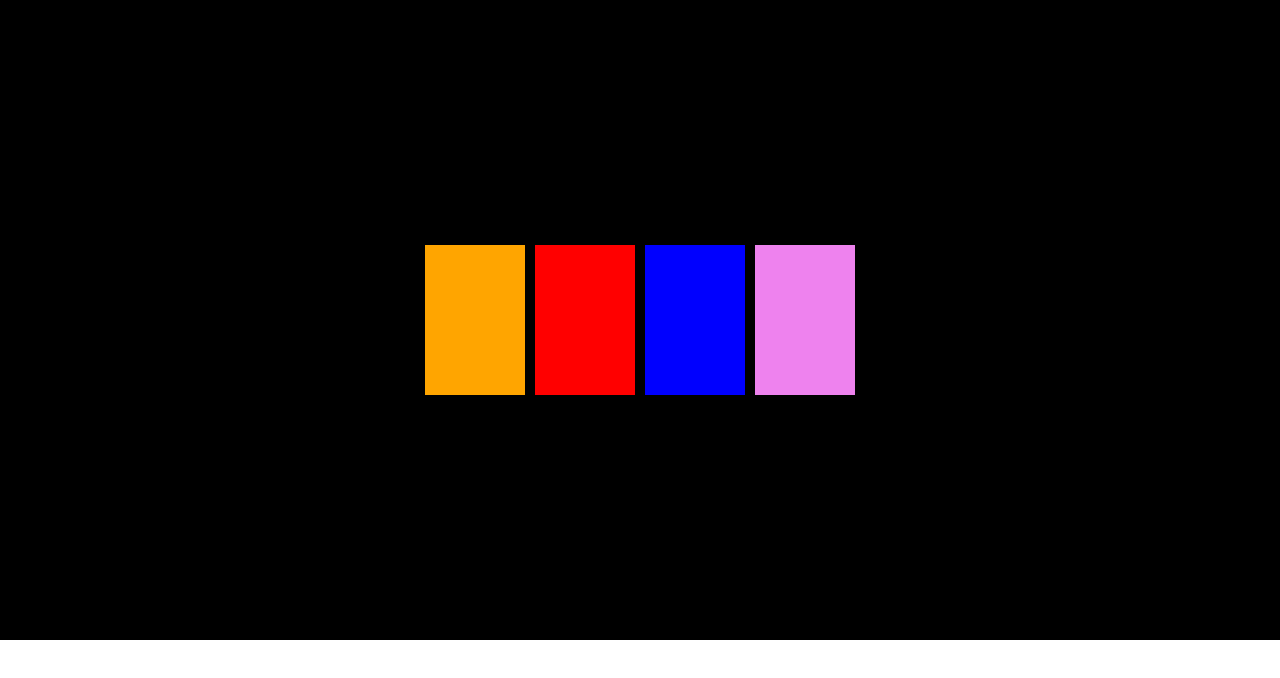
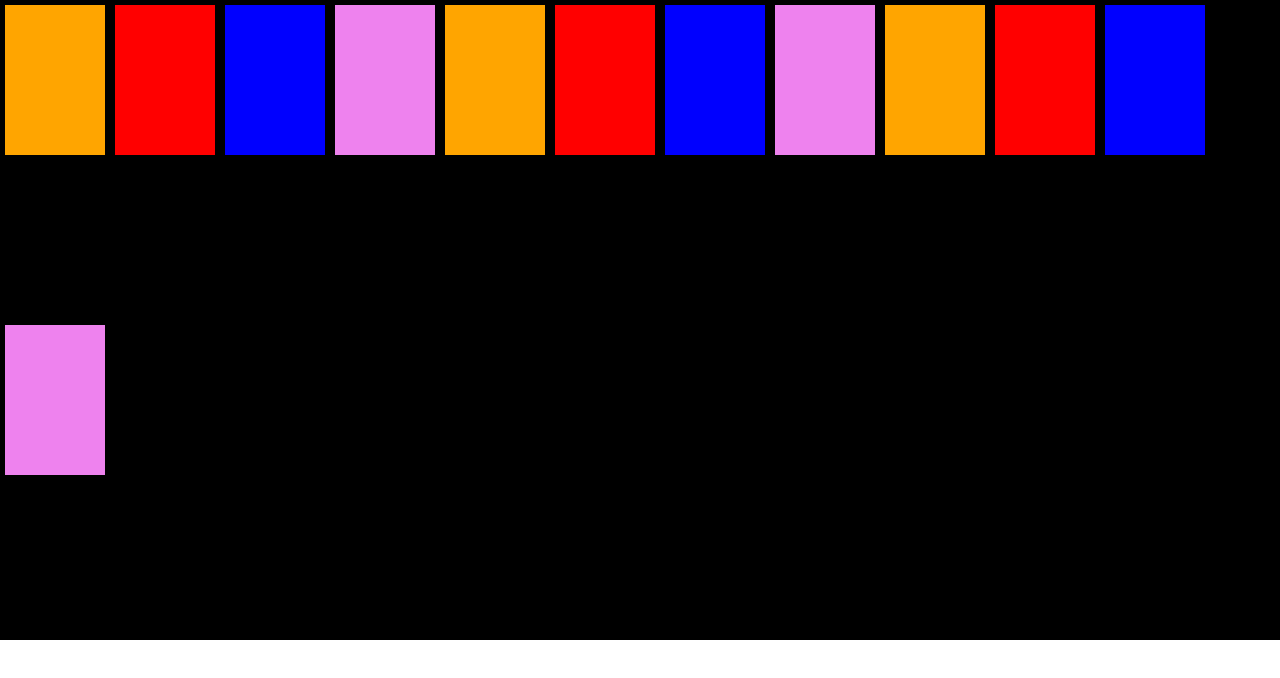
Before and after one commit to priyanshiisingh/Full_stack_webdev, a plain HTML site: page index.html in a window 1280 px wide. Drawn offline with Linux system fonts and the light colour scheme.

Commit message:
Flex properties 2

```diff
--- a/index.html
+++ b/index.html
@@ -20,9 +20,8 @@
             position: relative;
             background-color: black;
             display: flex;
+            flex-wrap: wrap;
             flex-direction: row;
-            justify-content: center;
-            align-items: center;
         }
 
         .child {
@@ -35,16 +34,8 @@
 </head>
 
 <!-- Flex Properties
-        flex-direction: row (puts elements in a row in a flexbox)
-            column (puts elements in a column in a flexbox)
-            row-reverse, column-reverse
-
-        Justify-content: center, end, start
-            aligns elements according to the direction of the primary axis
-
-        Align-items: center, end, start, flexend etc
-            aligns items according to the direction of the secondary axis
-
+        flex-wrap:wrap
+            wraps elements into multiple lines in case of flex
 
 -->
 
@@ -54,6 +45,14 @@
         <div class="child" style="background-color: red;"></div>
         <div class="child" style="background-color: blue;"></div>
         <div class="child" style="background-color: violet;"></div>
+        <div class="child"></div>
+        <div class="child" style="background-color: red;"></div>
+        <div class="child" style="background-color: blue;"></div>
+        <div class="child" style="background-color: violet;"></div>
+        <div class="child"></div>
+        <div class="child" style="background-color: red;"></div>
+        <div class="child" style="background-color: blue;"></div>
+        <div class="child" style="background-color: violet;"></div>
     </div>
 </body>
 
```
